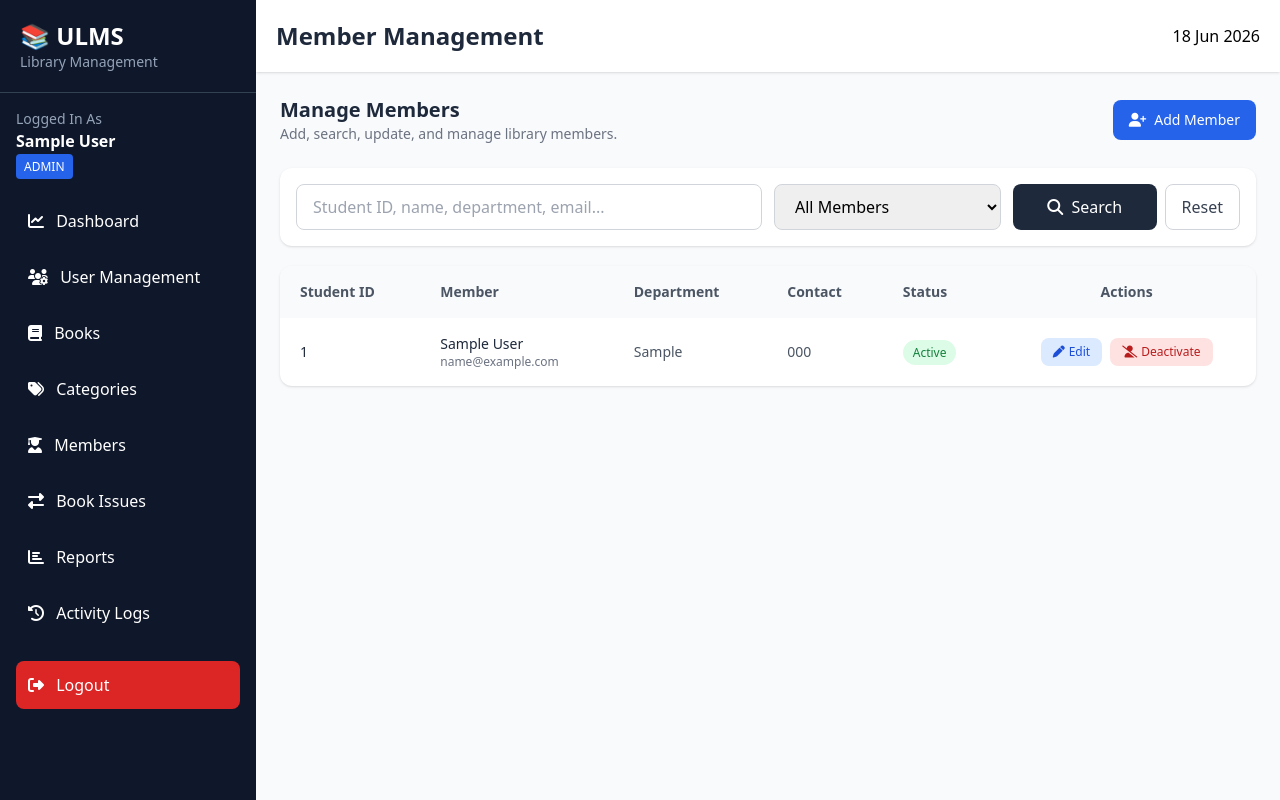
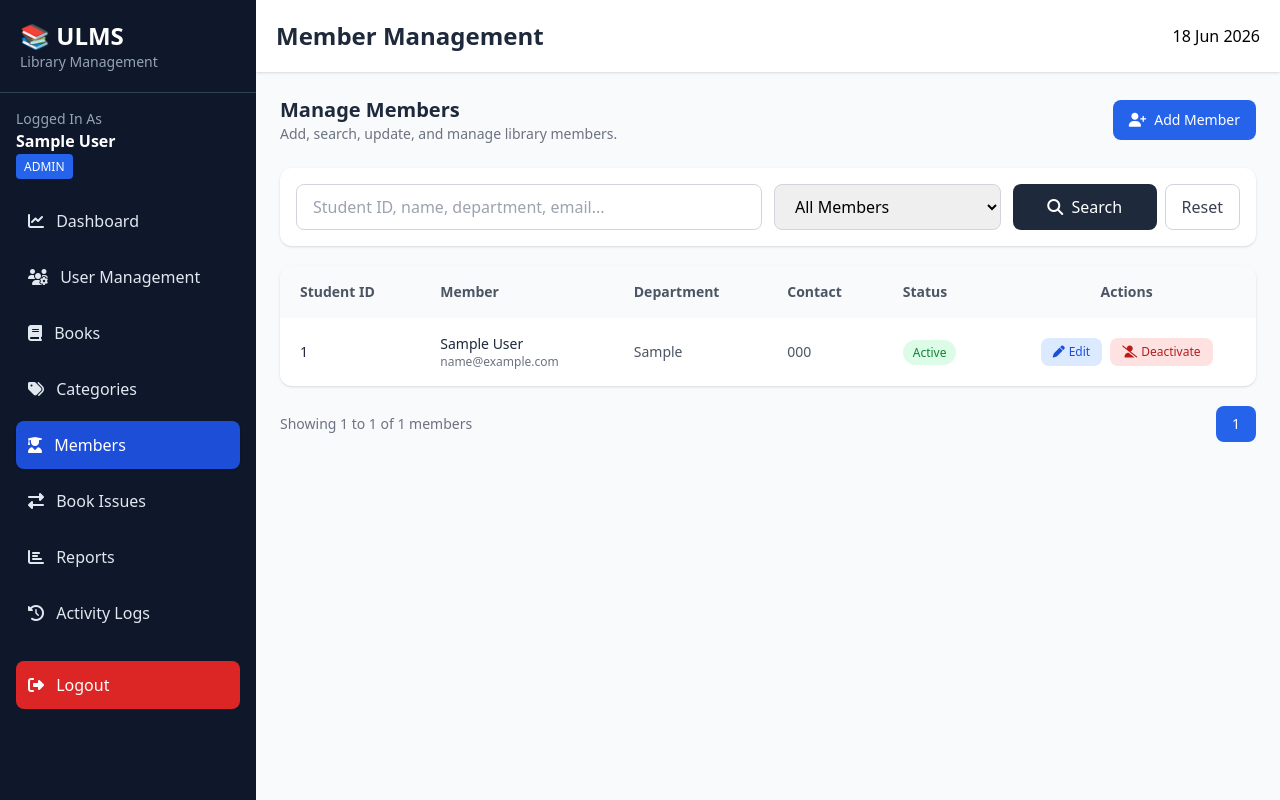
Before and after one commit to Naima006/University-Library-Management-System, a PHP site: page /members/index.php in a window 1280 px wide. Run offline with PHP 8.4, Linux system fonts and the light colour scheme; the visitor is signed in with stand-in values (Sample User, id 1); tables that the repository leaves empty or names only in its code hold one stand-in row (values such as "Sample post"); some libraries are stand-ins or nearby versions.

Commit message:
Added member pagination and fixed active sidebar navigation

```diff
--- a/layouts/main_layout.php
+++ b/layouts/main_layout.php
@@ -8,6 +8,13 @@ $pageTitle = $pageTitle ?? "ULMS";
 $content = $content ?? "";
 
 $baseUrl = "/university-library-management-system";
+
+$currentPath = parse_url($_SERVER['REQUEST_URI'], PHP_URL_PATH);
+function activeSidebarLink($path, $currentPath) {
+    return str_contains($currentPath, $path)
+        ? "bg-blue-700 text-white shadow"
+        : "text-slate-200 hover:bg-blue-700";
+}
 ?>
 
 <!DOCTYPE html>
@@ -74,7 +81,7 @@ $baseUrl = "/university-library-management-system";
 
                 <li>
                     <a href="<?= $baseUrl ?>/<?= htmlspecialchars($_SESSION['role'] ?? '') ?>/dashboard.php"
-                    class="sidebar-link block p-3 rounded-lg">
+                    class="sidebar-link block p-3 rounded-lg <?= activeSidebarLink('/' . ($_SESSION['role'] ?? '') . '/dashboard.php', $currentPath) ?>">
                         <i class="fas fa-chart-line mr-2"></i>
                         Dashboard
                     </a>
@@ -84,7 +91,7 @@ $baseUrl = "/university-library-management-system";
 
                     <li>
                         <a href="<?= $baseUrl ?>/admin/users/index.php"
-                        class="sidebar-link block p-3 rounded-lg">
+                        class="sidebar-link block p-3 rounded-lg <?= activeSidebarLink('/admin/users/', $currentPath) ?>">
                             <i class="fas fa-users-cog mr-2"></i>
                             User Management
                         </a>
@@ -94,7 +101,7 @@ $baseUrl = "/university-library-management-system";
 
                 <li>
                     <a href="<?= $baseUrl ?>/books/index.php"
-                    class="sidebar-link block p-3 rounded-lg">
+                    class="sidebar-link block p-3 rounded-lg <?= activeSidebarLink('/books/', $currentPath) ?>">
                         <i class="fas fa-book mr-2"></i>
                         Books
                     </a>
@@ -102,7 +109,7 @@ $baseUrl = "/university-library-management-system";
 
                 <li>
                     <a href="<?= $baseUrl ?>/categories/index.php"
-                    class="sidebar-link block p-3 rounded-lg">
+                    class="sidebar-link block p-3 rounded-lg <?= activeSidebarLink('/categories/', $currentPath) ?>">
                         <i class="fas fa-tags mr-2"></i>
                         Categories
                     </a>
@@ -110,7 +117,7 @@ $baseUrl = "/university-library-management-system";
 
                 <li>
                     <a href="<?= $baseUrl ?>/members/index.php"
-                    class="sidebar-link block p-3 rounded-lg">
+                    class="sidebar-link block p-3 rounded-lg <?= activeSidebarLink('/members/', $currentPath) ?>">
                         <i class="fas fa-user-graduate mr-2"></i>
                         Members
                     </a>
@@ -118,7 +125,7 @@ $baseUrl = "/university-library-management-system";
 
                 <li>
                     <a href="<?= $baseUrl ?>/issues/index.php"
-                    class="sidebar-link block p-3 rounded-lg">
+                    class="sidebar-link block p-3 rounded-lg <?= activeSidebarLink('/issues/', $currentPath) ?>">
                         <i class="fas fa-exchange-alt mr-2"></i>
                         Book Issues
                     </a>
@@ -126,16 +133,15 @@ $baseUrl = "/university-library-management-system";
 
                 <li>
                     <a href="<?= $baseUrl ?>/reports/index.php"
-                    class="sidebar-link block p-3 rounded-lg">
+                    class="sidebar-link block p-3 rounded-lg <?= activeSidebarLink('/reports/', $currentPath) ?>">
                         <i class="fas fa-chart-bar mr-2"></i>
                         Reports
                     </a>
                 </li>
 
-                <!-- Teacher requirement: both Admin and Staff may view logs -->
                 <li>
                     <a href="<?= $baseUrl ?>/activity_logs/index.php"
-                    class="sidebar-link block p-3 rounded-lg">
+                    class="sidebar-link block p-3 rounded-lg <?= activeSidebarLink('/activity_logs/', $currentPath) ?>">
                         <i class="fas fa-history mr-2"></i>
                         Activity Logs
                     </a>
--- a/members/index.php
+++ b/members/index.php
@@ -10,12 +10,16 @@ if (!isset($_SESSION['user_id']) || !in_array($_SESSION['role'], ['admin', 'staf
 $search = trim($_GET['search'] ?? '');
 $statusFilter = $_GET['status'] ?? 'all';
 
-$sql = "SELECT * FROM members WHERE 1=1";
+$membersPerPage = 5;
+$currentPage = max(1, (int)($_GET['page'] ?? 1));
+$offset = ($currentPage - 1) * $membersPerPage;
+
+$whereSql = " WHERE 1=1 ";
 $params = [];
 $types = "";
 
 if ($search !== '') {
-    $sql .= " AND (
+    $whereSql .= " AND (
         student_id LIKE ?
         OR first_name LIKE ?
         OR last_name LIKE ?
@@ -29,17 +33,40 @@ if ($search !== '') {
 }
 
 if ($statusFilter === 'active') {
-    $sql .= " AND is_active = 1";
+    $whereSql .= " AND is_active = 1 ";
 } elseif ($statusFilter === 'inactive') {
-    $sql .= " AND is_active = 0";
+    $whereSql .= " AND is_active = 0 ";
 }
 
-$sql .= " ORDER BY member_id DESC";
+/* Get total number of matching members */
+$countSql = "SELECT COUNT(*) AS total FROM members" . $whereSql;
+$countStmt = $conn->prepare($countSql);
 
+if (!empty($params)) {
+    $countStmt->bind_param($types, ...$params);
+}
+
+$countStmt->execute();
+$totalMembers = (int)$countStmt->get_result()->fetch_assoc()['total'];
+
+$totalPages = max(1, (int)ceil($totalMembers / $membersPerPage));
+
+/* Prevent invalid page numbers */
+if ($currentPage > $totalPages) {
+    $currentPage = $totalPages;
+    $offset = ($currentPage - 1) * $membersPerPage;
+}
+
+/* Get members for the current page */
+$sql = "SELECT * FROM members" . $whereSql . " ORDER BY member_id DESC LIMIT ? OFFSET ?";
 $stmt = $conn->prepare($sql);
 
 if (!empty($params)) {
-    $stmt->bind_param($types, ...$params);
+    $allParams = array_merge($params, [$membersPerPage, $offset]);
+    $allTypes = $types . "ii";
+    $stmt->bind_param($allTypes, ...$allParams);
+} else {
+    $stmt->bind_param("ii", $membersPerPage, $offset);
 }
 
 $stmt->execute();
@@ -212,6 +239,64 @@ ob_start();
     </table>
 </div>
 
+<?php if ($totalMembers > 0): ?>
+    <?php
+    $queryParams = [];
+
+    if ($search !== '') {
+        $queryParams['search'] = $search;
+    }
+
+    if ($statusFilter !== 'all') {
+        $queryParams['status'] = $statusFilter;
+    }
+
+    function memberPageUrl($page, $queryParams) {
+        $queryParams['page'] = $page;
+        return 'index.php?' . http_build_query($queryParams);
+    }
+
+    $startMember = $offset + 1;
+    $endMember = min($offset + $membersPerPage, $totalMembers);
+    ?>
+
+    <div class="mt-5 flex flex-col sm:flex-row sm:items-center sm:justify-between gap-4">
+        <p class="text-sm text-gray-500">
+            Showing <?= $startMember ?> to <?= $endMember ?> of <?= $totalMembers ?> members
+        </p>
+
+        <div class="flex flex-wrap items-center gap-2">
+
+            <?php if ($currentPage > 1): ?>
+                <a href="<?= memberPageUrl($currentPage - 1, $queryParams) ?>"
+                   class="px-3 py-2 border border-gray-300 rounded-lg text-sm text-gray-700 hover:bg-gray-100">
+                    <i class="fas fa-chevron-left"></i>
+                    Previous
+                </a>
+            <?php endif; ?>
+
+            <?php for ($page = 1; $page <= $totalPages; $page++): ?>
+                <a href="<?= memberPageUrl($page, $queryParams) ?>"
+                   class="min-w-10 text-center px-3 py-2 rounded-lg text-sm font-medium
+                   <?= $page === $currentPage
+                        ? 'bg-blue-600 text-white'
+                        : 'border border-gray-300 text-gray-700 hover:bg-gray-100' ?>">
+                    <?= $page ?>
+                </a>
+            <?php endfor; ?>
+
+            <?php if ($currentPage < $totalPages): ?>
+                <a href="<?= memberPageUrl($currentPage + 1, $queryParams) ?>"
+                   class="px-3 py-2 border border-gray-300 rounded-lg text-sm text-gray-700 hover:bg-gray-100">
+                    Next
+                    <i class="fas fa-chevron-right"></i>
+                </a>
+            <?php endif; ?>
+
+        </div>
+    </div>
+<?php endif; ?>
+
 <?php
 $content = ob_get_clean();
 include("../layouts/main_layout.php");
```
